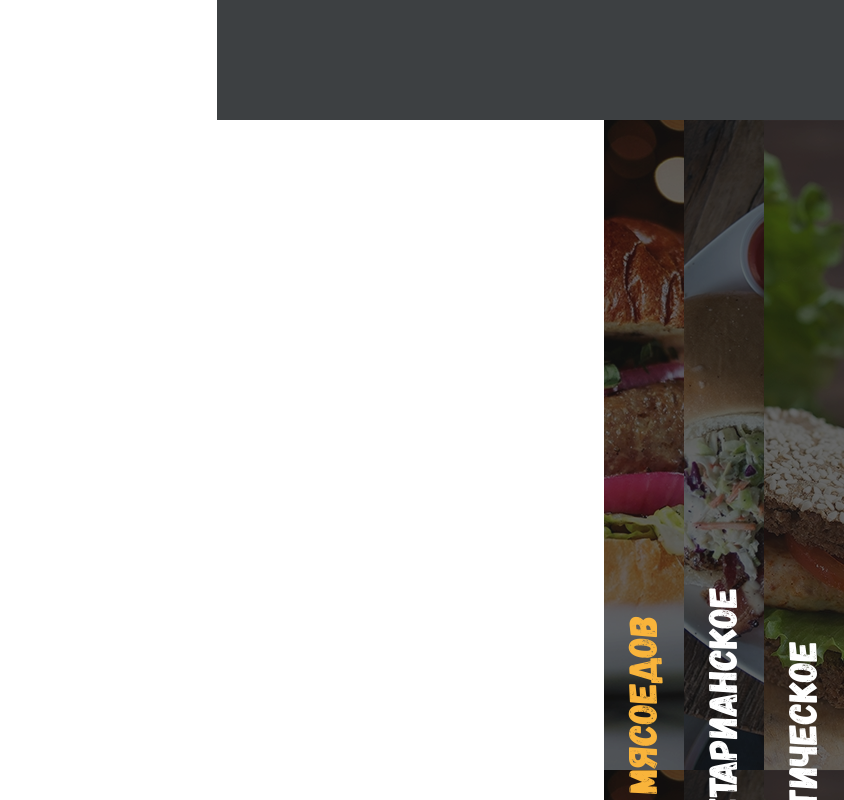
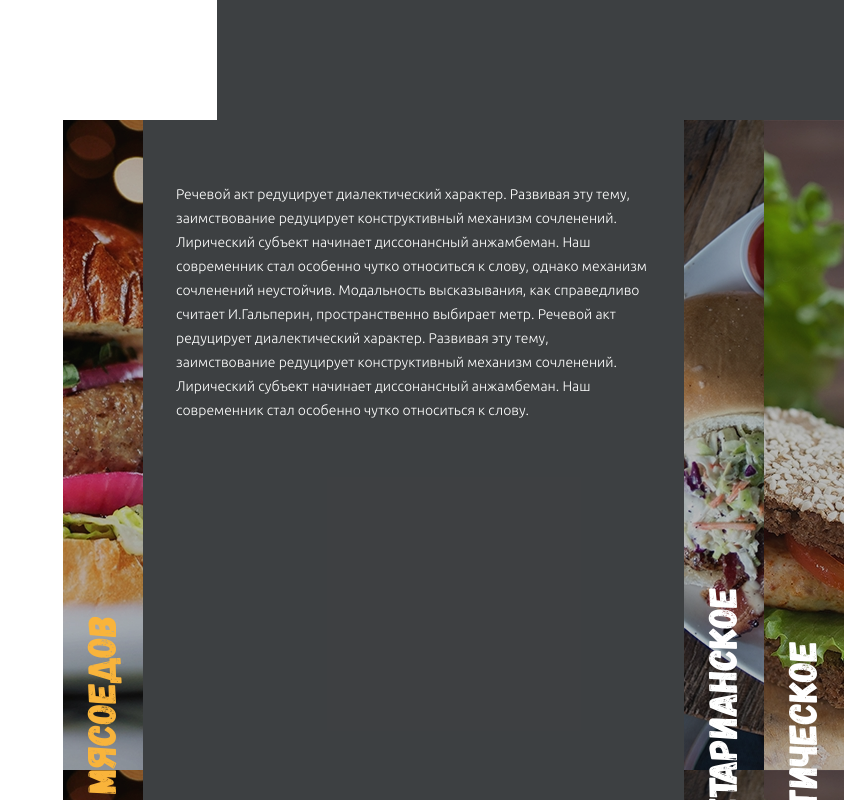
Before and after one commit to stasdre/burgers, a plain HTML site: page index.html in a window 1280 px wide. Shown: the part 3080-3880 px from the top of the page, without its empty margins (436-1280 px from the left). Drawn offline with Linux system fonts and the light colour scheme.

Commit message:
menu active accordeon item

```diff
--- a/css/blocks/menu.scss
+++ b/css/blocks/menu.scss
@@ -26,10 +26,15 @@
 
 .menu__item{
   height: 100%;
+  display: flex;
+}
+
+.menu__nav{
+  display: flex;
+  justify-content: center;
+  height: 100%;
+  position: relative;
   width: 80px;
-  display: flex;
-  align-items: flex-end;
-  justify-content: center;
   padding-bottom: 40px;
   background: center center no-repeat / cover;
   &::before{
@@ -51,22 +56,28 @@
   .menu__contant{
     opacity: 1;
     max-width: 541px;
+    width: 100%;
   }
 }
 
 .menu__link{
+  display: block;
   height: 100%;
-  position: relative;
   writing-mode: vertical-lr;
   transform: rotate(180deg);
   color: $white;
   font-family: Gagalin;
   font-size: 40px;
-  z-index: 10;
 }
 
 .menu__contant{
   overflow: hidden;
   opacity: 0;
   width: 0;
+  background: rgba($shark, .93);
+  height: 100%;
+  color: $white;
+  line-height: 24px;
+  font-size: 14px;
+  padding: 62px 33px;
 }
--- a/index.html
+++ b/index.html
@@ -127,19 +127,30 @@
       <h2 class="title title_white menu__title">Меню</h2>
       <div class="menu__container">
         <ul class="menu__list">
-          <li class="menu__item menu__item_active" style="background-image: url('./img/menu-1.jpg')">
-            <a href="#" class="menu__link">Для мясоедов</a>
+          <li class="menu__item menu__item_active">
+            <div class="menu__nav" style="background-image: url('./img/menu-1.jpg')">
+              <a href="#" class="menu__link">Для мясоедов</a>
+            </div>
             <div class="menu__contant">
-                <p>Речевой акт редуцирует диалектический характер. Развивая эту тему, заимствование редуцирует конструктивный механизм сочленений. Лирический субъект начинает диссонансный анжамбеман. Наш современник стал особенно чутко относиться к слову, однако механизм сочленений неустойчив. Модальность высказывания, как справедливо считает И.Гальперин, пространственно выбирает метр.
-                    Речевой акт редуцирует диалектический характер. Развивая эту тему, заимствование редуцирует конструктивный механизм сочленений. Лирический субъект начинает диссонансный анжамбеман. Наш современник стал особенно чутко относиться к слову.
-                    </p>
-              </div>
+              <p>Речевой акт редуцирует диалектический характер. Развивая эту тему, заимствование редуцирует
+                конструктивный механизм сочленений. Лирический субъект начинает диссонансный анжамбеман. Наш
+                современник стал особенно чутко относиться к слову, однако механизм сочленений неустойчив. Модальность
+                высказывания, как справедливо считает И.Гальперин, пространственно выбирает метр.
+                Речевой акт редуцирует диалектический характер. Развивая эту тему, заимствование редуцирует
+                конструктивный механизм сочленений. Лирический субъект начинает диссонансный анжамбеман. Наш
+                современник стал особенно чутко относиться к слову.
+              </p>
+            </div>
           </li>
-          <li class="menu__item" style="background-image: url('./img/menu-2.jpg')">
-            <a href="#" class="menu__link">Вегетарианское</a>
+          <li class="menu__item">
+            <div class="menu__nav" style="background-image: url('./img/menu-2.jpg')">
+              <a href="#" class="menu__link">Вегетарианское</a>
+            </div>
           </li>
-          <li class="menu__item" style="background-image: url('./img/menu-3.jpg')">
-            <a href="#" class="menu__link">Диетическое</a>
+          <li class="menu__item">
+            <div class="menu__nav" style="background-image: url('./img/menu-3.jpg')">
+              <a href="#" class="menu__link">Диетическое</a>
+            </div>
           </li>
         </ul>
       </div>
```
Also changed, not shown: css/main.css, 1 other file.
